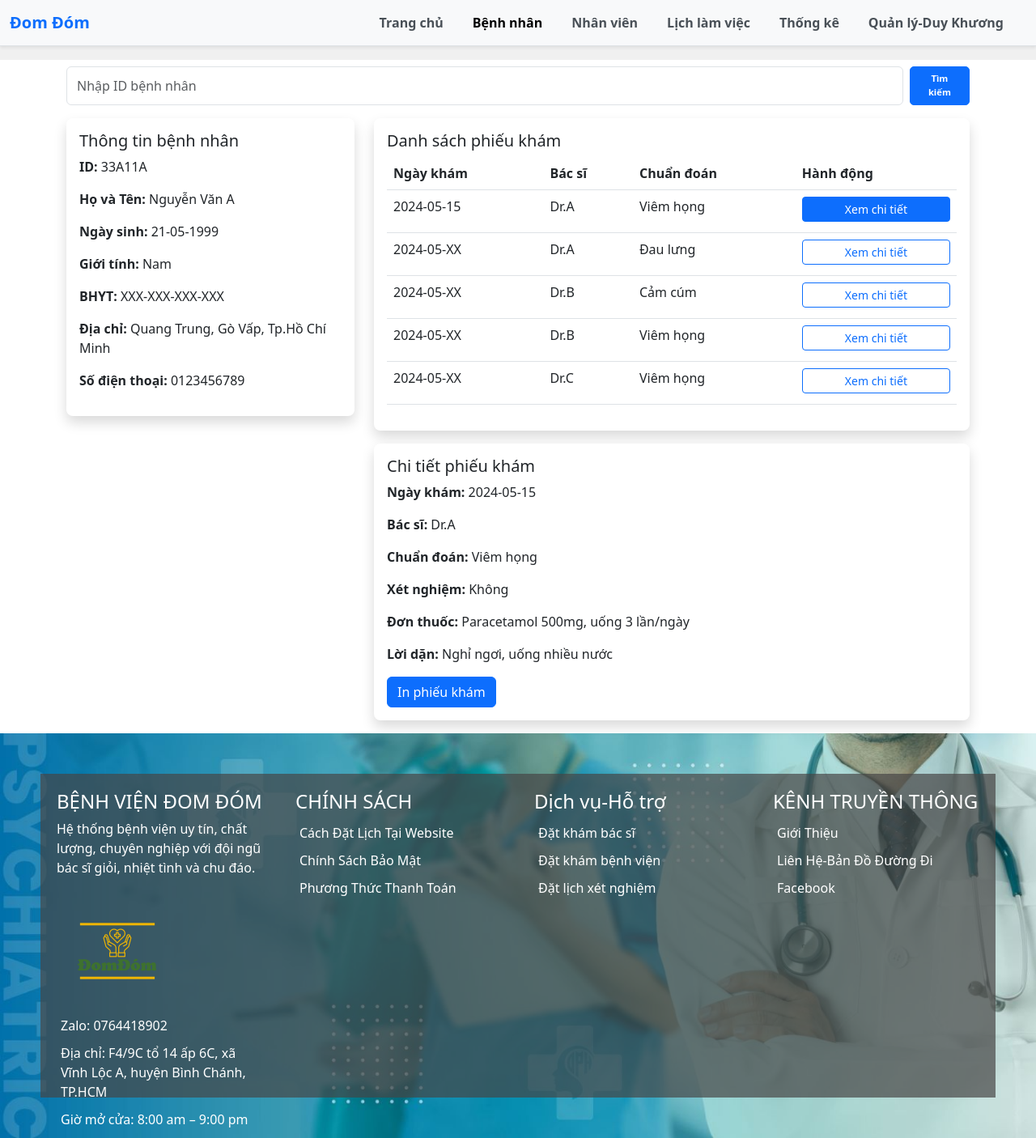
After one commit to NgoBao-14/PTUD_DOMDOM, a PHP site: page /xemTTPKham.php in a window 1280 px wide. The commit adds this page. Shown: the whole page at 81% size. Run offline with PHP 8.4, Linux system fonts and the light colour scheme.

Commit message:
hoanthanh

```diff
--- a/css/workSchedule.css
+++ b/css/workSchedule.css
@@ -32,3 +32,6 @@
     border: none;
     box-shadow: 1px 7px 9px 4px rgba(0, 0, 0, 0.1);
 }
+body {
+    background-color: #f0f0f0;
+}
--- /dev/null
+++ b/css/xTTPKham.css
@@ -0,0 +1,47 @@
+body {
+    background-color: #f0f0f0;
+}
+.navbar {
+    background-color: #ffffff;
+    box-shadow: 0 2px 4px rgba(0,0,0,.08);
+}
+.navbar-brand {
+    font-weight: bold;
+    color: #0d6efd;
+}
+.nav-link {
+    color: #495057;
+}
+.nav-link.active {
+    font-weight: bold;
+    color: #0d6efd;
+}
+.card {
+    box-shadow: 0 0.5rem 1rem rgba(0, 0, 0, 0.15);
+    border-radius: 0.5rem;
+    margin-bottom: 1rem;
+}
+.btn-primary {
+    background-color: #0d6efd;
+    border-color: #0d6efd;
+}
+.btn-primary:hover {
+    background-color: #0b5ed7;
+    border-color: #0b5ed7;
+}
+.btn-custom-search {
+    background-color: #0d6efd;
+    border-color: #0d6efd;
+    color: #ffffff;
+    font-weight: bold;
+    border-radius: 5px;
+    transition: background-color 0.3s, border-color 0.3s;
+    font-size: 0.7rem;
+    width: 7%;
+}
+
+.btn-custom-search:hover {
+    background-color: #0b5ed7;
+    border-color: #0b5ed7;
+    color: #ffffff;
+}
--- /dev/null
+++ b/xemTTPKham.php
@@ -0,0 +1,164 @@
+<!DOCTYPE html>
+<html lang="vi">
+<head>
+    <meta charset="UTF-8">
+    <meta name="viewport" content="width=device-width, initial-scale=1.0">
+    <title>Lịch làm việc - Dom Đóm</title>
+    <link href="https://cdn.jsdelivr.net/npm/bootstrap@5.3.0/dist/css/bootstrap.min.css" rel="stylesheet">
+    <link rel="stylesheet" href="css/main.css">
+    <link rel="stylesheet" href="css/xTTPKham.css">
+</head>
+<body>
+    <div class="header">
+    <nav class="navbar navbar-expand-lg navbar-light bg-light border-bottom">
+        <div class="container-fluid">
+            <a class="navbar-brand" href="#">Đom Đóm</a>
+            <div class="navbar-nav ms-auto">
+                <a class="nav-link" href="#">Trang chủ</a>
+                <a class="nav-link active" href="#">Bệnh nhân</a>
+                <a class="nav-link" href="#">Nhân viên</a>
+                <a class="nav-link" href="#">Lịch làm việc</a>
+                <a class="nav-link" href="#">Thống kê</a>
+            </div>
+            <div class="navbar-nav">
+                <a class="nav-link" href="#">Quản lý-Duy Khương</a>
+            </div>
+        </div>
+    </nav>
+    </div>
+    <div class="main">
+        <div class="container mt-4">
+            <div class="row mb-3">
+                <div class="col mt-2">
+                <form class="d-flex">
+                    <input class="form-control me-2" type="search" placeholder="Nhập ID bệnh nhân" aria-label="Search">
+                    <button class="btn btn-custom-search" type="submit">Tìm kiếm</button>
+                </form>
+                </div>
+            </div>
+
+            <div class="row">
+                <div class="col-md-4">
+                    <div class="card">
+                        <div class="card-body">
+                            <h5 class="card-title">Thông tin bệnh nhân</h5>
+                            <p><strong>ID:</strong> 33A11A</p>
+                            <p><strong>Họ và Tên:</strong> Nguyễn Văn A</p>
+                            <p><strong>Ngày sinh:</strong> 21-05-1999</p>
+                            <p><strong>Giới tính:</strong> Nam</p>
+                            <p><strong>BHYT:</strong> XXX-XXX-XXX-XXX</p>
+                            <p><strong>Địa chỉ:</strong> Quang Trung, Gò Vấp, Tp.Hồ Chí Minh</p>
+                            <p><strong>Số điện thoại:</strong> 0123456789</p>
+                        </div>
+                    </div>
+                </div>
+                <div class="col-md-8">
+                    <div class="card">
+                        <div class="card-body">
+                            <h5 class="card-title">Danh sách phiếu khám</h5>
+                            <table class="table">
+                                <thead>
+                                    <tr>
+                                        <th>Ngày khám</th>
+                                        <th>Bác sĩ</th>
+                                        <th>Chuẩn đoán</th>
+                                        <th>Hành động</th>
+                                    </tr>
+                                </thead>
+                                <tbody>
+                                    <tr>
+                                        <td>2024-05-15</td>
+                                        <td>Dr.A</td>
+                                        <td>Viêm họng</td>
+                                        <td><button class="btn btn-sm btn-outline-primary active">Xem chi tiết</button></td>
+                                    </tr>
+                                    <tr>
+                                        <td>2024-05-XX</td>
+                                        <td>Dr.A</td>
+                                        <td>Đau lưng</td>
+                                        <td><button class="btn btn-sm btn-outline-primary">Xem chi tiết</button></td>
+                                    </tr>
+                                    <tr>
+                                        <td>2024-05-XX</td>
+                                        <td>Dr.B</td>
+                                        <td>Cảm cúm</td>
+                                        <td><button class="btn btn-sm btn-outline-primary">Xem chi tiết</button></td>
+                                    </tr>
+                                    <tr>
+                                        <td>2024-05-XX</td>
+                                        <td>Dr.B</td>
+                                        <td>Viêm họng</td>
+                                        <td><button class="btn btn-sm btn-outline-primary">Xem chi tiết</button></td>
+                                    </tr>
+                                    <tr>
+                                        <td>2024-05-XX</td>
+                                        <td>Dr.C</td>
+                                        <td>Viêm họng</td>
+                                        <td><button class="btn btn-sm btn-outline-primary">Xem chi tiết</button></td>
+                                    </tr>
+                                </tbody>
+                            </table>
+                        </div>
+                    </div>
+
+                    <div class="card mt-3">
+                        <div class="card-body">
+                            <h5 class="card-title">Chi tiết phiếu khám</h5>
+                            <p><strong>Ngày khám:</strong> 2024-05-15</p>
+                            <p><strong>Bác sĩ:</strong> Dr.A</p>
+                            <p><strong>Chuẩn đoán:</strong> Viêm họng</p>
+                            <p><strong>Xét nghiệm:</strong> Không</p>
+                            <p><strong>Đơn thuốc:</strong> Paracetamol 500mg, uống 3 lần/ngày</p>
+                            <p><strong>Lời dặn:</strong> Nghỉ ngơi, uống nhiều nước</p>
+                            <button class="btn btn-primary">In phiếu khám</button>
+                        </div>
+                    </div>
+                </div>
+            </div>
+        </div>
+    </div>
+    <div class="footer">
+        <div class="contain1">
+                    <div class="doc1">
+                        <h4>
+                            BỆNH VIỆN ĐOM ĐÓM
+                        </h4>
+                        <p>
+                            Hệ thống bệnh viện uy tín, chất lượng, chuyên nghiệp với đội ngũ bác sĩ giỏi, nhiệt tình và chu đáo.
+                        </p>
+                        <img src="./img/logo.png" alt="">
+                        <ul>
+                            <li><a href="https://zalo.me/0346021604" class="doc">Zalo: 0764418902</a></li>
+                            <li>Địa chỉ: F4/9C tổ 14 ấp 6C, xã Vĩnh Lộc A, huyện Bình Chánh, TP.HCM</li>
+                            <li>Giờ mở cửa: 8:00 am – 9:00 pm</li>
+                        </ul>
+                    </div>
+                    <div class="doc2">
+                        <h4>CHÍNH SÁCH</h4>
+                        <ul>
+                            <li><a href="#" class="doc">Cách Đặt Lịch Tại Website</a></li>
+                            <li><a href="#" class="doc">Chính Sách Bảo Mật</a></li>
+                            <li><a href="#" class="doc">Phương Thức Thanh Toán</a></li>
+                        </ul>
+                    </div>
+                    <div class="doc3">
+                        <h4>Dịch vụ-Hỗ trợ</h4>
+                        <ul>
+                            <li><a href="#" class="doc">Đặt khám bác sĩ</a></li>
+                            <li><a href="#" class="doc">Đặt khám bệnh viện</a></li>
+                            <li><a href="#" class="doc">Đặt lịch xét nghiệm</a></li>
+                        </ul>
+                    </div>
+                    <div class="doc4">
+                        <h4>KÊNH TRUYỀN THÔNG</h4>
+                        <ul>
+                            <li><a href="#" class="doc">Giới Thiệu</a></li>
+                            <li><a href="#" class="doc">Liên Hệ-Bản Đồ Đường Đi</a></li>
+                            <li><a href="#" class="doc">Facebook</a></li>
+                        </ul>
+                    </div>
+                </div>
+    </div>
+    <script src="https://cdn.jsdelivr.net/npm/bootstrap@5.3.0/dist/js/bootstrap.bundle.min.js"></script>
+</body>
+</html>
```
Also changed, not shown: statistic.php (+42 -6 lines), workSchedule.php (+7 -7 lines).
